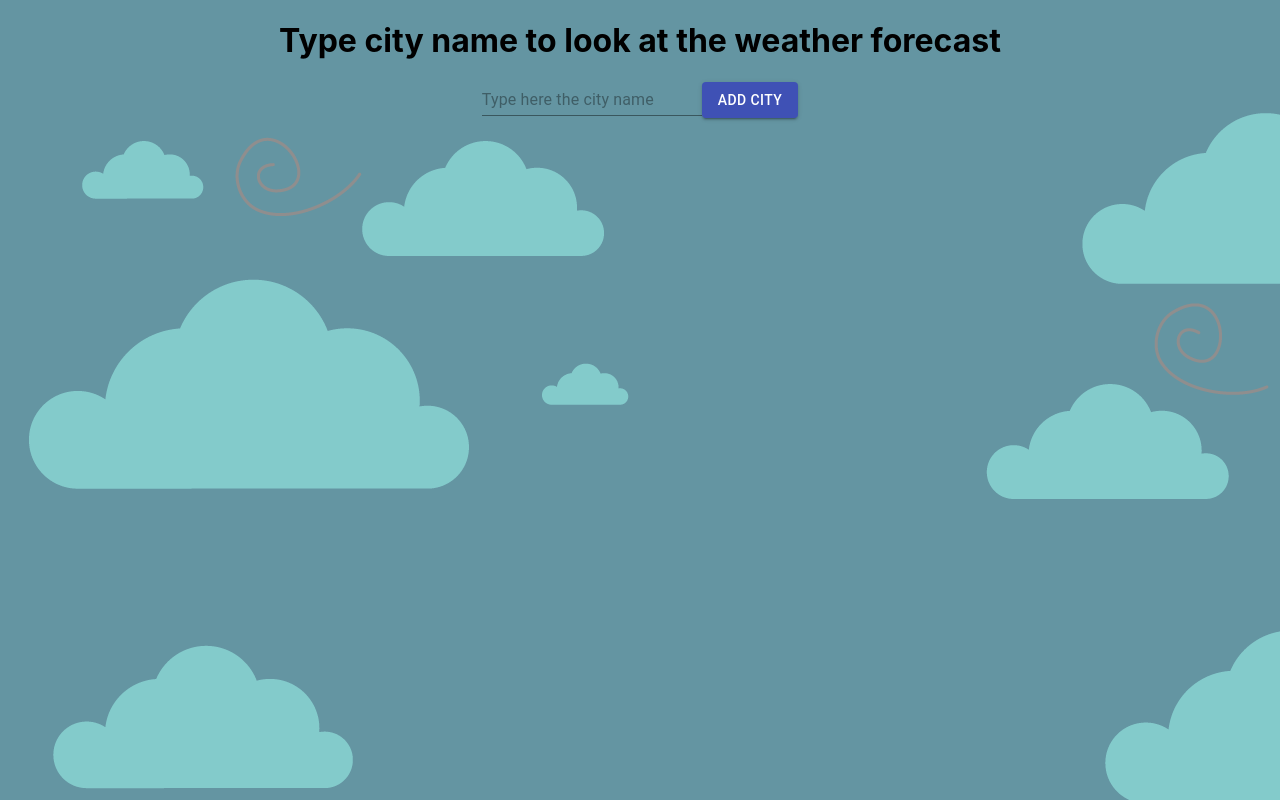
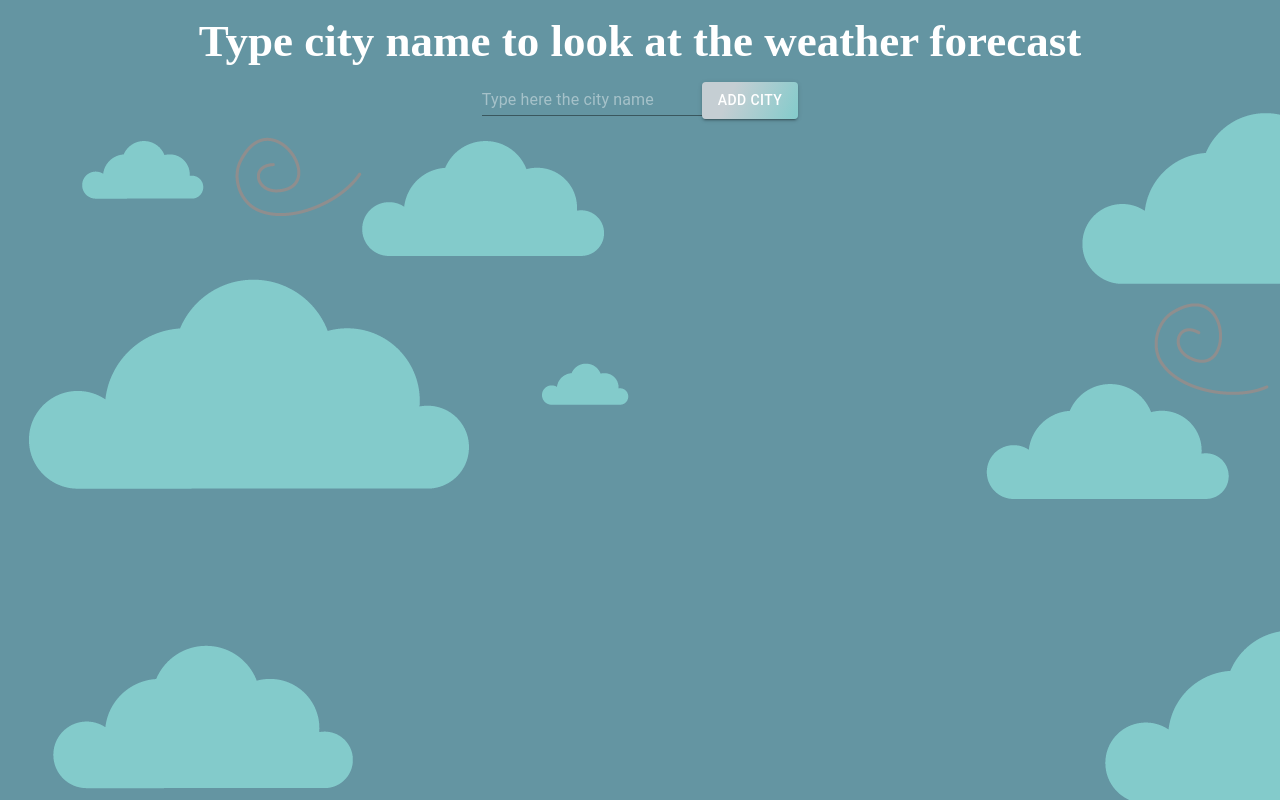
Before and after one commit to Bubble-gum-ua/weather_app_v2, a React (Create React App) app: page /#/ in a window 1280 px wide. Built offline with nearby package versions, Linux system fonts and the light colour scheme.

Commit message:
Added preloader. Layout fixes.

```diff
--- a/src/App.css
+++ b/src/App.css
@@ -1,5 +1,6 @@
-.App{
-align-items: center;
+.App {
+    align-items: center;
     display: flex;
     justify-content: center;
+    width: 100%;
 }
--- a/src/Components/DetailPageComponent/DetailPage.jsx
+++ b/src/Components/DetailPageComponent/DetailPage.jsx
@@ -10,8 +10,9 @@ import "./DetailPage.css"
 import {Button, Grid, makeStyles} from "@material-ui/core";
 import {Clear} from "@material-ui/icons";
 import {GraphChart} from "./GraphChart/GraphChart";
-import {useDispatch} from "react-redux";
+import {useDispatch, useSelector} from "react-redux";
 import {getHourlyData} from "../Redux/CardReducer";
+import {Preloader} from "../Preloader/Preloader";
 
 const useStyles = makeStyles((theme) => ({
     root: {
@@ -32,7 +33,7 @@ const useStyles = makeStyles((theme) => ({
 export const DetailPAge = (props) => {
     const history = useHistory();
     const dispatch = useDispatch();
-
+    const isLoading = useSelector(state => state.loading.isLoading)
     const backToMain = () => {
         history.push(`/`)
     }
@@ -117,6 +118,7 @@ export const DetailPAge = (props) => {
                 <div className="chartTitle">
                     HOURLY TEMPERATURE GRAPHIC
                 </div>
+                {isLoading && <Preloader/>}
                 <Grid container spacing={1} className={classes.root}>
                     {hourlyTemp}
                 </Grid>
--- a/src/Components/MainBodyComponent/MainBody.css
+++ b/src/Components/MainBodyComponent/MainBody.css
@@ -4,4 +4,8 @@
 
 .mainBody h1 {
     text-align: center;
+    color: white;
+    font-size: 45px;
+    font-family: "Ubuntu", serif;
+    margin: 15px;
 }
--- a/src/Components/MainBodyComponent/MainBody.jsx
+++ b/src/Components/MainBodyComponent/MainBody.jsx
@@ -4,11 +4,15 @@ import {ShortCard} from "./ShortCardInfo/ShortCard";
 import Grid from "@material-ui/core/Grid";
 import {makeStyles} from "@material-ui/core";
 import "./MainBody.css"
+import {Preloader} from "../Preloader/Preloader";
+import {useSelector} from "react-redux";
 
 const useStyles = makeStyles((theme) => ({
     root: {
         flexGrow: 1,
-        justifyContent: "center"
+        justifyContent: "center",
+        width: "calc(100%)",
+        margin: "0"
     },
 
 }));
@@ -26,6 +30,7 @@ export const MainBody = (props) => {
     }
 
     const classes = useStyles();
+    const isLoading = useSelector(state => state.loading.isLoading)
 
     return (
         <div className="mainBody">
@@ -34,6 +39,7 @@ export const MainBody = (props) => {
                 <SearchItem/>
             </div>
             <div>
+                {isLoading && <Preloader/>}
                 <Grid container spacing={3} className={classes.root}>
                     {Card()}
                 </Grid>
--- a/src/Components/MainBodyComponent/SearchItemComponent/SeacrhItem.jsx
+++ b/src/Components/MainBodyComponent/SearchItemComponent/SeacrhItem.jsx
@@ -1,12 +1,25 @@
 import React from "react";
-import {Button, Input} from "@material-ui/core";
+import {Button, Input, makeStyles} from "@material-ui/core";
 import {useFormik} from "formik";
 import {getCityData} from "../../Redux/CardReducer";
 import {useDispatch} from "react-redux";
 
+
+const useStyles = makeStyles((theme) => ({
+    button:{
+        background: "linear-gradient(115deg, #C5CED3 30%, #83CBCB)",
+        color: "white"
+    },
+    input:{
+        color: "white"
+    }
+
+}));
+
+
 export const SearchItem = () => {
     const dispatch = useDispatch()
-
+    const classes = useStyles();
     const formik = useFormik({
         initialValues: {
             name: '',
@@ -15,8 +28,11 @@ export const SearchItem = () => {
             if (localStorage.length === 0) {
                 localStorage.setItem("name", JSON.stringify([]))
             }
-            dispatch(getCityData(values.name, 'ADD'))
-            formik.resetForm()
+            if(values.name !==""){
+                dispatch(getCityData(values.name, 'ADD'))
+                formik.resetForm()
+            }
+
         }
     })
 
@@ -25,11 +41,12 @@ export const SearchItem = () => {
         <div>
             <form onSubmit={formik.handleSubmit}>
                 <Input
+                    className={classes.input}
                     placeholder='Type here the city name' {...formik.getFieldProps('name')}
                     onChange={formik.handleChange} value={formik.values.name}
                 />
                 <Button type='submit'
-                        variant='contained' color='primary'> Add City</Button>
+                        variant='contained' className={classes.button}> Add City</Button>
             </form>
         </div>
     )
--- a/src/Components/MainBodyComponent/ShortCardInfo/ShortCard.css
+++ b/src/Components/MainBodyComponent/ShortCardInfo/ShortCard.css
@@ -20,6 +20,7 @@
 .tempContent {
     border-bottom: 1px solid rgb(234, 234, 235);
     padding-bottom: 5px;
+    height: 80px;
 }
 
 .windContainer {
--- a/src/Components/MainBodyComponent/ShortCardInfo/ShortCard.jsx
+++ b/src/Components/MainBodyComponent/ShortCardInfo/ShortCard.jsx
@@ -22,14 +22,19 @@ const useStyles = makeStyles((theme) => ({
         color: theme.palette.text.secondary,
         marginTop: "15px",
         background: "linear-gradient(to right, #FFFFFF, #C5CED3)",
-        maxWidth: "400px",
-        maxHeight: "200px",
+        maxWidth: "300px",
+        height: "200px",
     },
     clickZone: {
         cursor: "pointer"
     },
     buttons: {
         textAlign: "right"
+    },
+    icoButtonWrap: {
+        display: "flex",
+        flexDirection: "column",
+        justifyContent: "space-between"
     }
 }));
 
@@ -107,7 +112,7 @@ export const ShortCard = (props) => {
                               </span>
                         </div>
                     </Grid>
-                    <Grid item xs={4}>
+                    <Grid item xs={4} className={classes.icoButtonWrap}>
                         <img src={ico} alt="weatherIco"/>
                         <div className={classes.buttons}>
                             <Button
--- /dev/null
+++ b/src/Components/Preloader/Preloader.css
@@ -0,0 +1,3 @@
+.mainPreloaderWrap {
+    text-align: center;
+}
--- /dev/null
+++ b/src/Components/Preloader/Preloader.jsx
@@ -0,0 +1,10 @@
+import React from "react";
+import preloader from "../Assets/preloader.svg";
+import "./Preloader.css"
+
+
+export const Preloader = ()=> {
+    return <div className="mainPreloaderWrap">
+        <img src={preloader} alt="preloader"/>
+    </div>
+}
--- a/src/Components/Redux/CardReducer.jsx
+++ b/src/Components/Redux/CardReducer.jsx
@@ -1,5 +1,6 @@
 import React from "react";
 import {weatherApi} from "../Api/Api";
+import {toggleIsLoading} from "./loadReducer";
 
 const ADD_CITY = "ADD_CITY";
 const REFRESH_CARD = "REFRESH_CARD";
@@ -54,10 +55,11 @@ export const addHourly = (hourlyData) => ({type: ADD_CHART_DATA, hourlyData})
 export const getCityData = (name,action) =>{
     return async (dispatch,getState) =>{
         if (action === 'ADD'){
+            dispatch(toggleIsLoading(true))
             let result = await weatherApi.getCityData(name);
             const duplicateCityEntered = getState().city.city.find(el => el.id === result.id)
             duplicateCityEntered ? dispatch(refreshCard(result)) : dispatch(addCity(result))
-
+            dispatch(toggleIsLoading(false))
         } else if (action === "REFRESH") {
             let result = await weatherApi.getCityData(name);
             dispatch(refreshCard(result))
@@ -68,7 +70,9 @@ export const getCityData = (name,action) =>{
 
 export const getHourlyData = (lat,lon) =>{
     return async (dispatch) =>{
+        dispatch(toggleIsLoading(true))
         let result = await weatherApi.getHourlyWeatherData(lat,lon);
         dispatch(addHourly(result))
+        dispatch(toggleIsLoading(false))
     }
 }
--- a/src/Components/Redux/Store.jsx
+++ b/src/Components/Redux/Store.jsx
@@ -2,9 +2,11 @@ import React from "react";
 import {applyMiddleware, combineReducers, createStore} from "redux";
 import {cardReducer} from "./CardReducer";
 import thunk from "redux-thunk";
+import {loadReducer} from "./loadReducer";
 
 let reducers = combineReducers({
-    city: cardReducer
+    city: cardReducer,
+    loading: loadReducer
 })
 
 const store = createStore(reducers,applyMiddleware(thunk));
--- /dev/null
+++ b/src/Components/Redux/loadReducer.jsx
@@ -0,0 +1,21 @@
+const IS_LOADING = "IS_LOADING";
+
+
+const initialState = {
+    isLoading: false
+}
+
+
+export const loadReducer = (state = initialState, action) => {
+    switch (action.type) {
+        case IS_LOADING:{
+            return {...state, isLoading: action.isLoading}
+        }
+        default:{
+            return state
+        }
+    }
+}
+
+
+export const toggleIsLoading = (isLoading) => ({type: IS_LOADING, isLoading})
```
Also changed, not shown: src/Components/Assets/preloader.svg (added).
